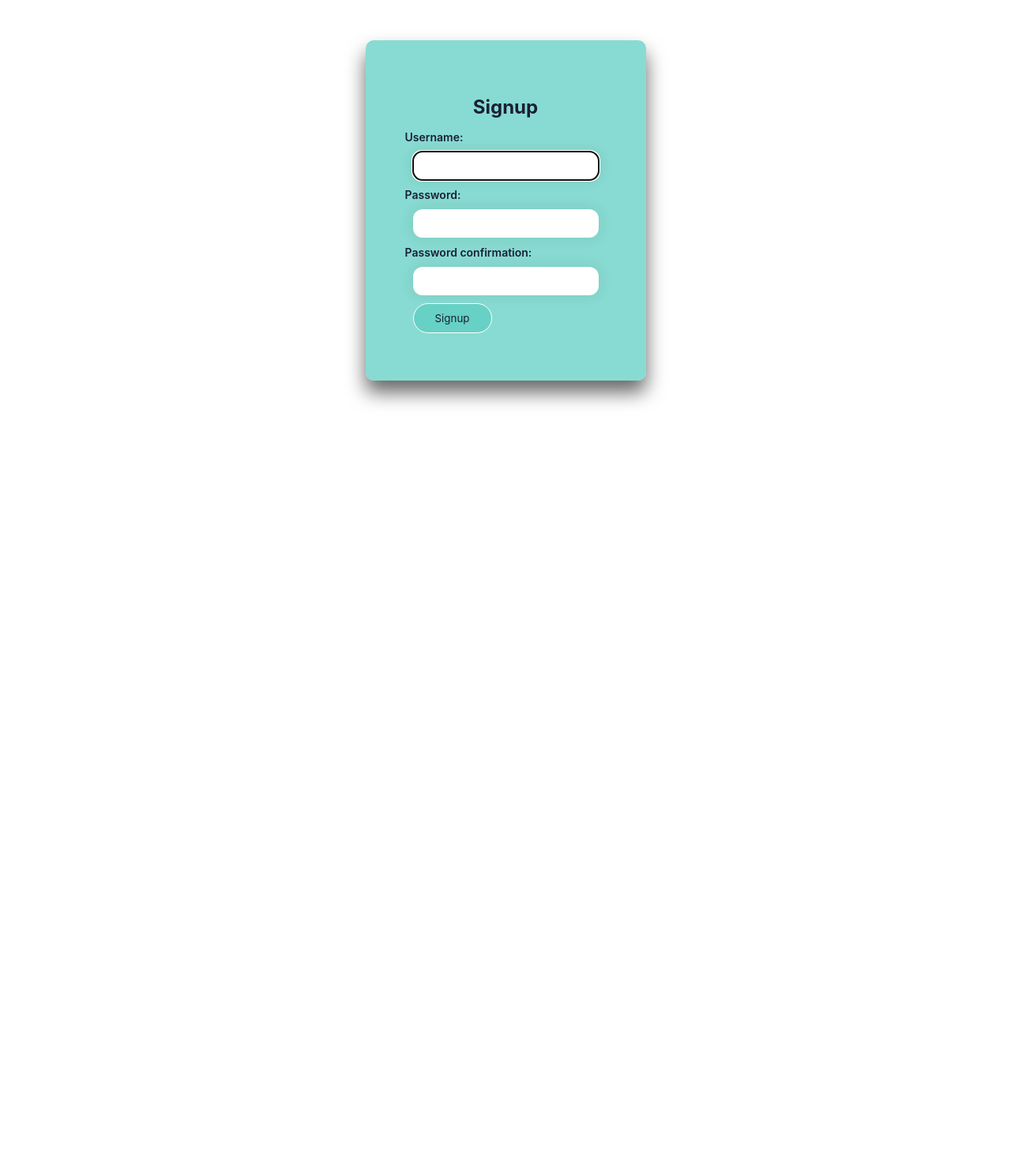
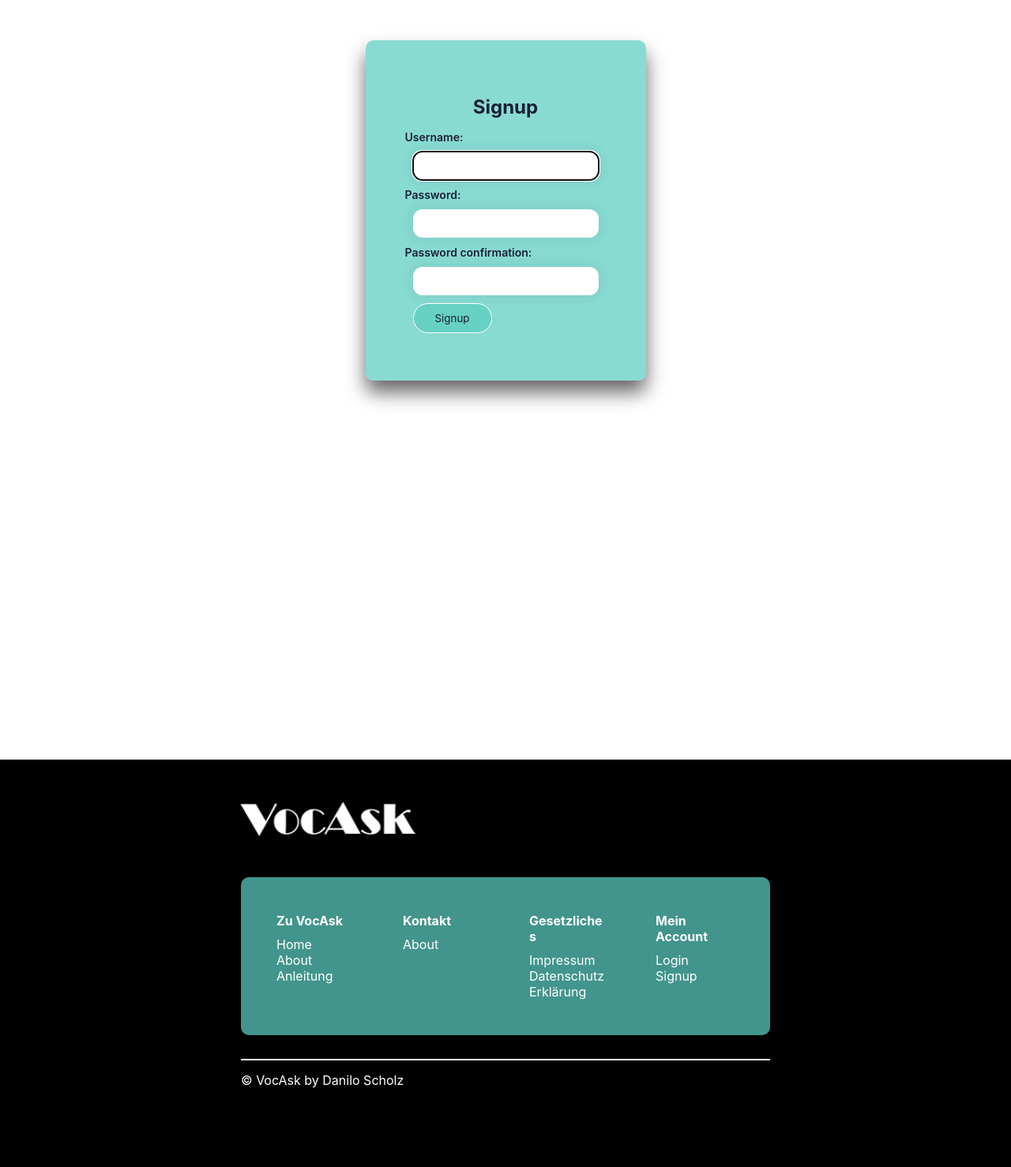
Before and after one commit to hammerman31/VocAsk, a Django app: page /accounts/signup/ in a window 1280 px wide. Shown: the part 201-1679 px from the top of the page at 79% size. Before the commit the page ends 714 px from the top, so only its background shows below. Run offline with Django 4.2, Linux system fonts and the light colour scheme.

Commit message:
Footer und Scrollbutton fertiggestellt.

```diff
--- a/VocAsk/accounts/templates/accounts/signup.html
+++ b/VocAsk/accounts/templates/accounts/signup.html
@@ -15,4 +15,5 @@
         </div>
     </div>
 </div>
+
 {% endblock %}
--- a/VocAsk/vaApp/static/css/style_about.css
+++ b/VocAsk/vaApp/static/css/style_about.css
@@ -12,7 +12,7 @@
   text-transform: uppercase;
   letter-spacing: 0.5px;
   font-weight: 700;
-  padding-right: 21px;
+  padding-right: 23px;
   margin-top: 15px;
 }
 .download-button:hover{
--- a/VocAsk/vaApp/static/css/style_basics.css
+++ b/VocAsk/vaApp/static/css/style_basics.css
@@ -72,3 +72,79 @@
     height: 100%;
     background:rgba(255,255,255,0.5);
 }
+
+#scroll-top-button {
+    display: none; /* Hidden by default */
+    position: fixed; /* Fixed/sticky position */
+    bottom: 20px; /* Place the button at the bottom of the page */
+    right: 30px; /* Place the button 30px from the right */
+    z-index: 99; /* Make sure it does not overlap */
+    border: none; /* Remove borders */
+    outline: none; /* Remove outline */
+    background-color: rgba(79,209,197,.64); /* Set a background color */
+    cursor: pointer; /* Add a mouse pointer on hover */
+    padding: 15px; /* Some padding */
+    border-radius: 1000px; /* Rounded corners */
+    font-size: 18px; /* Increase font size */
+    height: 50px;
+    width: 50px;
+}
+
+#scroll-top-button:hover {
+    background-color: rgba(21, 109, 100, 0.64); /* Add a dark-grey background on hover */
+}
+
+footer{
+    background-color: black;
+    height: fit-content;
+    color: white;
+    padding-bottom: 100px;
+    margin-top: 450px;
+}
+.copyright-box{
+    color: white;
+
+
+}
+.footer-headline{
+    color: white;
+    margin-bottom: 10px;
+    display: block;
+}
+.footer-link{
+    color: white;
+    text-decoration: none;
+    display: block;
+}
+.footer-link:hover{
+    color: white;
+    text-decoration: none;
+}
+.footer-link:visited{
+    color: white;
+    text-decoration: none;
+}
+.index-spacer{
+    margin-bottom: 450px;
+}
+.footer-box{
+    float: left;
+    margin: 30px;
+    width: 100px;
+}
+.footer-line{
+    border: 1px solid white;
+    margin-bottom: 15px;
+
+}
+.footer-outer-box{
+    display: block;
+}
+.copyright-outer-box{
+    margin-left: 30px;
+    margin-right: 30px;
+}
+.footer-logo{
+    margin-left: 17px;
+    margin-top: 30px
+}
--- a/VocAsk/vaApp/templates/base_layout.html
+++ b/VocAsk/vaApp/templates/base_layout.html
@@ -71,9 +71,76 @@
     </div>
     {%endif%}
     <p class="spacer"></p>
+    <button onclick="topFunction()" id="scroll-top-button" >
+
+            <i class="fa fa-arrow-up"></i>
+
+    </button>
+    <script>
+        //Get the button:
+        mybutton = document.getElementById("scroll-top-button");
+
+        // When the user scrolls down 20px from the top of the document, show the button
+        window.onscroll = function() {scrollFunction()};
+
+        function scrollFunction() {
+        if (document.body.scrollTop > 20 || document.documentElement.scrollTop > 20) {
+            mybutton.style.display = "block";
+        } else {
+            mybutton.style.display = "none";
+        }
+        }
+
+        // When the user clicks on the button, scroll to the top of the document
+        function topFunction() {
+        document.body.scrollTop = 0; // For Safari
+        document.documentElement.scrollTop = 0; // For Chrome, Firefox, IE and Opera
+        }
+    </script>
 </head>
 <body>
     {% block content %}
     {% endblock %}
 </body>
+<footer>
+    <div class="center-div">
+        <div class="footer-outer-box">
+
+            <img class="footer-logo" width="247px" height="85px" src="{% static 'img/written_logo_white.png' %}" alt="VocAsk Logo">
+
+            <div class="abfrage-box">
+
+                <div class="footer-box">
+                    <b class="footer-headline">Zu VocAsk</b>
+                    <a class="footer-link" href="/">Home</a>
+                    <a class="footer-link" href="/about">About</a>
+                    <a class="footer-link" href="/anleitung">Anleitung</a>
+                </div>
+                <div class="footer-box">
+                    <b class="footer-headline">Kontakt</b>
+                    <a class="footer-link" href="/about">About</a>
+                </div>
+                <div class="footer-box">
+                    <b class="footer-headline">Gesetzliches</b>
+                    <a class="footer-link" href="/accounts/login">Impressum</a>
+                    <a class="footer-link" href="/accounts/signup">Datenschutz Erklärung</a>
+                </div>
+                <div class="footer-box">
+                    <b class="footer-headline">Mein Account</b>
+                    <a class="footer-link" href="/accounts/login">Login</a>
+                    <a class="footer-link" href="/accounts/signup">Signup</a>
+                </div>
+
+            </div>
+            <div class="copyright-outer-box">
+                <hr class="footer-line">
+                <div class="copyright-box">
+                    &copy; VocAsk by Danilo Scholz
+                </div>
+            </div>
+
+        </div>
+    </div>
+
+</footer>
 </html>
--- a/VocAsk/vaApp/templates/index.html
+++ b/VocAsk/vaApp/templates/index.html
@@ -7,4 +7,5 @@
         <button class="button"> START </button>
     </a>
 </div>
+
 {% endblock %}
```
Also changed, not shown: VocAsk/vaApp/static/img/written_logo_white.png (added).
